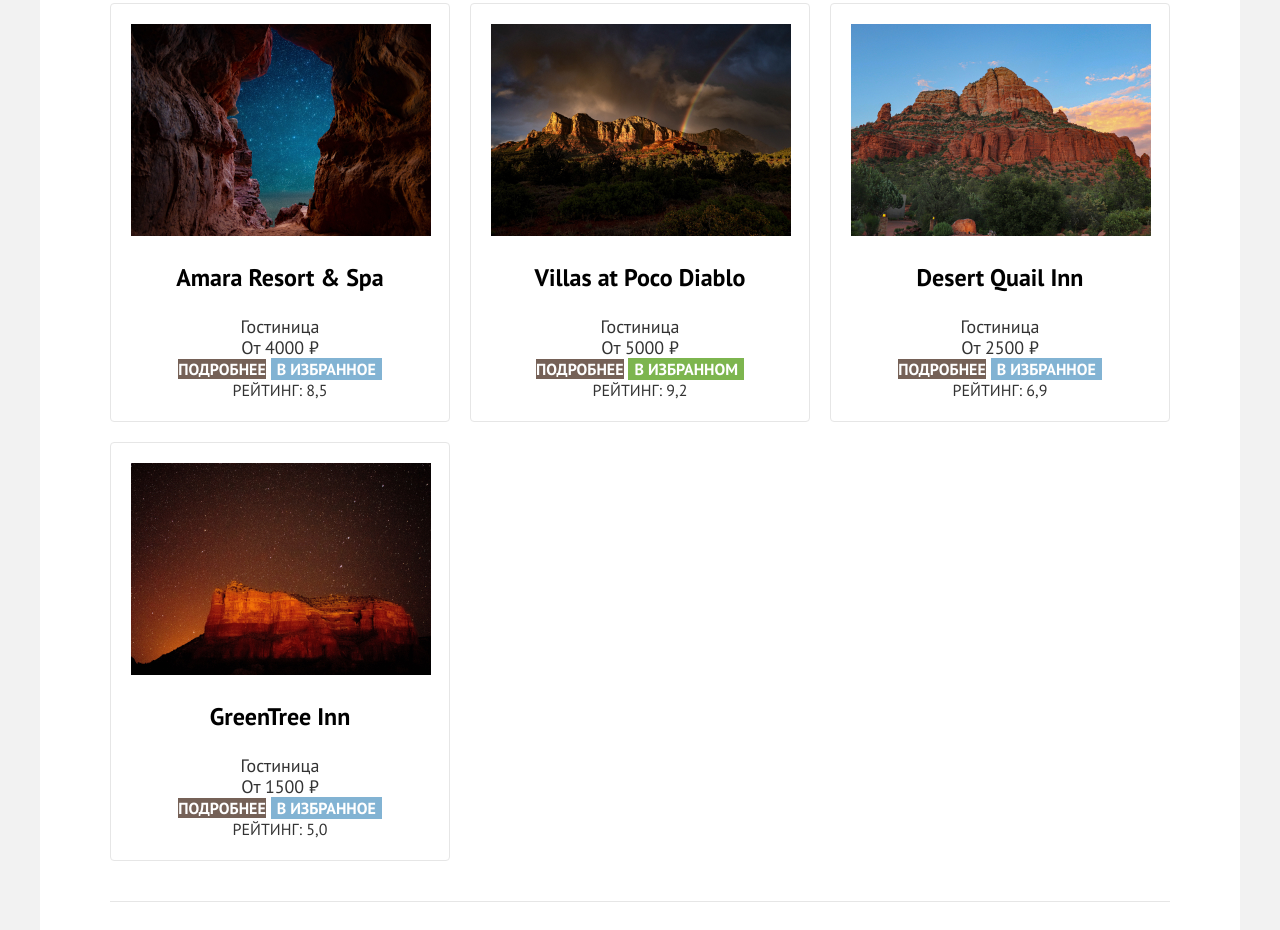
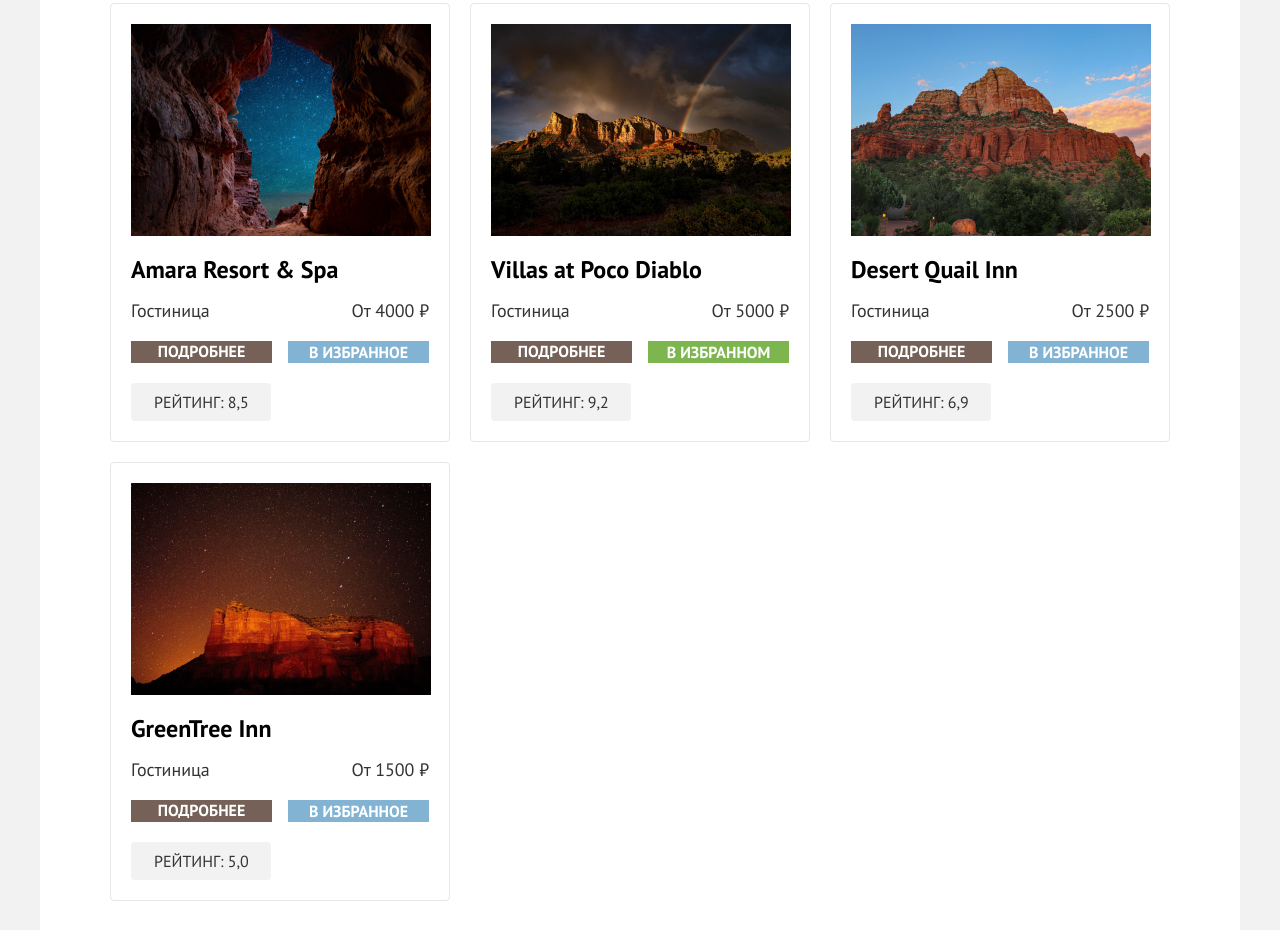
Before and after one commit to htmlacademy-htmlcss/1939111-sedona-35, a plain HTML site: page catalog.html in a window 1280 px wide. Shown: the part 630-1560 px from the top of the page. Drawn offline with Linux system fonts and the light colour scheme.

Commit message:
Добавляет микросетку для карточки товара на гридах

```diff
--- a/catalog.html
+++ b/catalog.html
@@ -149,62 +149,66 @@
           <ul class="hotels-list">
             <li class="hotel-card">
               <a href="#" class="hotel-card-link">
-                <img class="hotel-card-image" src="images/catalog-images/hotel-1.jpg" width="300" height="212"
-                     alt="Вид с гостиницы Amara Resort & Spa">
+                <img class="hotel-card-image" src="images/catalog-images/hotel-1.jpg" width="300" height="212" alt="Вид с гостиницы Amara Resort & Spa">
                 <h3 class="hotel-card-title">Amara Resort & Spa</h3>
               </a>
-              <p class="hotel-card-description">Гостиница</p>
+              <div class="hotel-card-description">
+                <p class="hotel-card-type">Гостиница</p>
                 <p class="hotel-card-price">От 4000 ₽</p>
                 <a href="#" class="button button-details">Подробнее</a>
-              <button class="button button-to-favorites">В избранное</button>
+                <button class="button button-favourites">В избранное</button>
                 <div class="hotel-card-rating">
                   <span class="visually-hidden">4 звезды</span>
                   <p class="hotel-rating">Рейтинг: 8,5</p>
                 </div>
+              </div>
             </li>
             <li class="hotel-card">
               <a href="#" class="hotel-card-link">
-                <img class="hotel-card-image" src="images/catalog-images/hotel-2.jpg" width="300" height="212"
-                     alt="Вид с гостиницы Villas at Poco Diablo">
+                <img class="hotel-card-image" src="images/catalog-images/hotel-2.jpg" width="300" height="212" alt="Вид с гостиницы Villas at Poco Diablo">
                 <h3 class="hotel-card-title">Villas at Poco Diablo</h3>
               </a>
-              <p class="hotel-card-description">Гостиница</p>
+              <div class="hotel-card-description">
+                <p class="hotel-card-type">Гостиница</p>
                 <p class="hotel-card-price">От 5000 ₽</p>
                 <a href="#" class="button button-details">Подробнее</a>
-              <button class="button button-in-favorites">В избранном</button>
+                <button class="button button-favourites button-in-favourites">В избранном</button>
                 <div class="hotel-card-rating">
                   <span class="visually-hidden">4 звезды</span>
                   <p class="hotel-rating">Рейтинг: 9,2</p>
                 </div>
+              </div>
             </li>
             <li class="hotel-card">
               <a href="#" class="hotel-card-link">
-                <img class="hotel-card-image" src="images/catalog-images/hotel-3.jpg" width="300" height="212"
-                     alt="Вид с гостиницы Desert Quail Inn">
+                <img class="hotel-card-image" src="images/catalog-images/hotel-3.jpg" width="300" height="212" alt="Вид с гостиницы Desert Quail Inn">
                 <h3 class="hotel-card-title">Desert Quail Inn</h3>
               </a>
-              <p class="hotel-card-description">Гостиница</p>
+              <div class="hotel-card-description">
+                <p class="hotel-card-type">Гостиница</p>
                 <p class="hotel-card-price">От 2500 ₽</p>
                 <a href="#" class="button button-details">Подробнее</a>
-              <button class="button button-to-favorites">В избранное</button>
+                <button class="button button-favourites">В избранное</button>
                 <div class="hotel-card-rating">
                   <span class="visually-hidden">3 звезды</span>
                   <p class="hotel-rating">Рейтинг: 6,9</p>
                 </div>
+              </div>
             </li>
             <li class="hotel-card">
               <a href="#" class="hotel-card-link">
-                <img class="hotel-card-image" src="images/catalog-images/hotel-4.jpg" width="300" height="212"
-                     alt="Вид с гостиницы GreenTree Inn">
+                <img class="hotel-card-image" src="images/catalog-images/hotel-4.jpg" width="300" height="212" alt="Вид с гостиницы GreenTree Inn">
                 <h3 class="hotel-card-title">GreenTree Inn</h3>
               </a>
-              <p class="hotel-card-description">Гостиница</p>
+              <div class="hotel-card-description">
+                <p class="hotel-card-type">Гостиница</p>
                 <p class="hotel-card-price">От 1500 ₽</p>
                 <a href="#" class="button button-details">Подробнее</a>
-              <button class="button button-to-favorites">В избранное</button>
+                <button class="button button-favourites">В избранное</button>
                 <div class="hotel-card-rating">
                   <span class="visually-hidden">2 звезды</span>
                   <p class="hotel-rating">Рейтинг: 5,0</p>
+                </div>
               </div>
             </li>
           </ul>
--- a/styles/styles.css
+++ b/styles/styles.css
@@ -425,6 +425,8 @@ main {
 }
 
 .hotel-card {
+  display: flex;
+  flex-direction: column;
   text-align: center;
   font-size: 18px;
   line-height: 21px;
@@ -433,7 +435,6 @@ main {
   border: 1px solid #e6e6e6;
   border-radius: 4px;
   box-sizing: border-box;
-
 }
 
 .hotel-card-link {
@@ -441,33 +442,68 @@ main {
   color: #000000;
 }
 
+.hotel-card-image {
+  padding-bottom: 16px;
+}
+
 .hotel-card-title {
   font-size: 24px;
   line-height: 28px;
   font-weight: 700;
+  text-align: start;
+  margin: 0;
+  padding-bottom: 16px;
+}
+
+.hotel-card-description {
+  display: grid;
+  grid-gap: 20px 16px;
+  grid-template-columns: 1fr 1fr;
+  grid-template-areas: "type price"
+  "about like"
+  "rating rating";
+}
+
+.hotel-card-type {
+  grid-area: type;
+  justify-self: start;
+}
+
+.hotel-card-price {
+  grid-area: price;
+  justify-self: end;
+}
+
+.button-details {
+  grid-area: about;
+  font-size: 16px;
+  line-height: 20px;
+  background-color: #756157;
+}
+
+.button-favourites {
+  grid-area: like;
+  font-size: 16px;
+  line-height: 20px;
+}
+
+.button-in-favourites {
+  background-color: #7db54f;
+}
+
+.hotel-card-rating {
+  grid-area: rating;
+  display: flex;
+  justify-content: space-between;
 }
 
 .hotel-rating {
   font-size: 16px;
   line-height: 21px;
   text-transform: uppercase;
-}
-
-.button-details {
-  font-size: 16px;
-  line-height: 20px;
-  background-color: #756157;
-}
-
-.button-to-favorites {
-  font-size: 16px;
-  line-height: 20px;
-}
-
-.button-in-favorites {
-  font-size: 16px;
-  line-height: 20px;
-  background-color: #7db54f;
+  padding: 9px 22px 8px 23px;
+  background-color: #f2f2f2;
+  border-radius: 4px;
 }
 
 /* Пагинация каталога */
```
Lines whose indentation alone changed are shown as unchanged.
